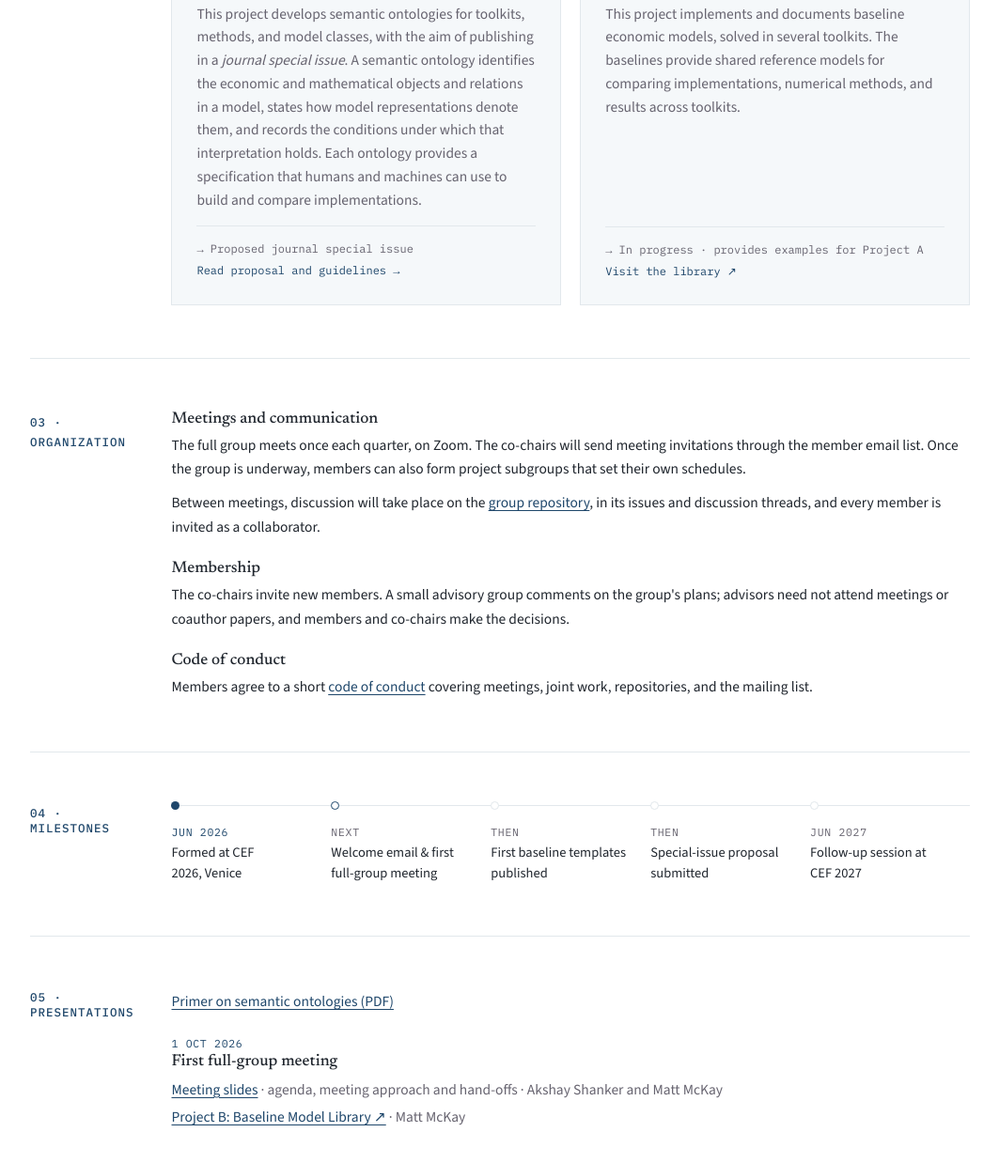
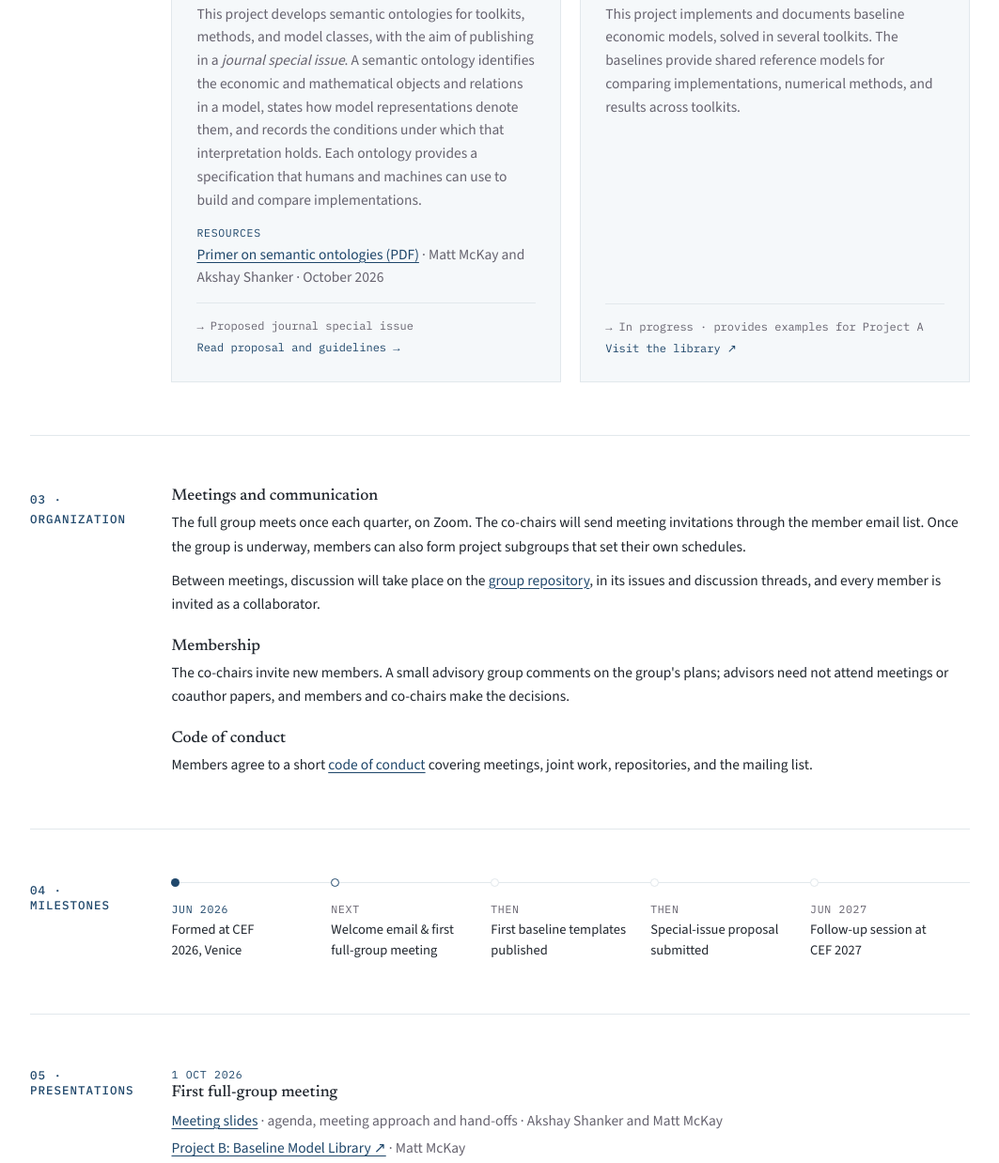
Before and after one commit to econ-ark/sce-wg-1, a plain HTML site: page docs/index.html in a window 1280 px wide. Shown: the part 1182-2420 px from the top of the page at 94% size, without its empty margins (108-1171 px from the left). Drawn offline with nearby package versions, Linux system fonts and the light colour scheme.

Commit message:
Present the semantic ontology primer as a Project A resource and build its PDF in Actions (#11)
* Present the semantic ontology primer as a Project A resource

The primer is a standing resource for Project A rather than the record of
one meeting. Move it from an undated item at the top of "05 · Presentations"
to a Resources line on the Project A card, which needs no renumbering of the
sections, and link it from the Project A page beside the proposal download.
Ignore the copy in docs/, which is a build output.

Part 1 of #10.

Co-Authored-By: Claude Opus 5.5 <noreply@anthropic.com>

* Build the semantic ontology primer PDF in Actions

Committing deck.pdf added about 2 MB to the history on every rebuild, 26
versions so far, and nothing kept it in step with deck.md. A new primer job
renders the deck with a pinned Marp CLI on the plain runner, which ships
Chrome; wg1 runs in the TeX Live container, which has none. assemble now
needs both jobs and collects the primer beside the pages that link to it.

The deck's figures are SVGs shown as images, which cannot use the page's
web fonts, so the job installs the fonts they name (Roboto, JetBrains Mono)
and asserts with pdffonts that the PDF embeds every family the deck needs.
The deck's own text needs no change: its Roboto, JetBrains Mono and Varela
Round rules are all overridden by the WG1 brand block.

Stop committing deck.pdf, drop the cp step from wg1, and set html: true in
the deck's .marprc.yml to match the CI command.

Part 2 of #10.

Co-Authored-By: Claude Opus 5.5 <noreply@anthropic.com>

---------

Co-authored-by: Claude Opus 5.5 <noreply@anthropic.com>

```diff
--- a/docs/index.html
+++ b/docs/index.html
@@ -74,6 +74,10 @@
           <span style="font-family:'IBM Plex Mono',monospace; font-size:12px; font-weight:500; letter-spacing:0.08em; text-transform:uppercase; color:var(--accent);">Project A</span>
           <h3 style="margin:0; font-family:'Newsreader',serif; font-weight:500; font-size:20px; line-height:1.25; text-wrap:pretty;"><a href="project-a.html" class="card-link">Semantics of Economic Models</a></h3>
           <p style="margin:0; font-size:15.5px; line-height:1.6; color:var(--muted); text-wrap:pretty; flex:1;">This project develops semantic ontologies for toolkits, methods, and model classes, with the aim of publishing in a <em>journal special issue</em>. A semantic ontology identifies the economic and mathematical objects and relations in a model, states how model representations denote them, and records the conditions under which that interpretation holds. Each ontology provides a specification that humans and machines can use to build and compare implementations.</p>
+          <div>
+            <p style="margin:0 0 4px; font-family:'IBM Plex Mono',monospace; font-size:11.5px; letter-spacing:0.06em; text-transform:uppercase; color:var(--accent);">Resources</p>
+            <p style="margin:0; font-size:15.5px; line-height:1.6; text-wrap:pretty;"><a href="semantic-ontology-primer.pdf">Primer on semantic ontologies (PDF)</a><span style="color:var(--muted);"> · Matt McKay and Akshay Shanker · October 2026</span></p>
+          </div>
           <div style="display:flex; flex-wrap:wrap; gap:6px 16px; justify-content:space-between; align-items:baseline; padding-top:14px; border-top:1px solid var(--line);">
             <p style="margin:0; font-family:'IBM Plex Mono',monospace; font-size:12px; line-height:1.6; color:var(--muted);">→ Proposed journal special issue</p>
             <a href="project-a.html" class="card-more">Read proposal and guidelines →</a>
@@ -160,11 +164,6 @@
       </div>
       <div style="flex:999 1 400px; min-width:0; display:grid; gap:24px;">
         <div>
-          <ul style="margin:0; padding:0; list-style:none; display:grid; gap:4px;">
-            <li style="font-size:15.5px; line-height:1.65;"><a href="semantic-ontology-primer.pdf">Primer on semantic ontologies (PDF)</a></li>
-          </ul>
-        </div>
-        <div>
           <p style="margin:0 0 4px; font-family:'IBM Plex Mono',monospace; font-size:11.5px; letter-spacing:0.06em; color:var(--accent);">1 OCT 2026</p>
           <h3 style="margin:0 0 8px; font-family:'Newsreader',serif; font-weight:500; font-size:17px;">First full-group meeting</h3>
           <ul style="margin:0; padding:0; list-style:none; display:grid; gap:4px;">
--- a/tools/build-project-a.mjs
+++ b/tools/build-project-a.mjs
@@ -219,6 +219,7 @@ fs.writeFileSync(OUT, `<!DOCTYPE html>
       <div style="display:flex; flex-wrap:wrap; gap:14px 18px; align-items:center; margin-top:28px;">
         <a class="doc-link" href="special-issue-proposal.pdf">Download the proposal (PDF)</a>
         <a href="https://github.com/econ-ark/sce-wg-1/blob/main/project-a/special-issue-proposal.md" class="card-more">Markdown source →</a>
+        <a href="semantic-ontology-primer.pdf" class="card-more">Primer (PDF)</a>
       </div>
     </header>
 
```
Also changed, not shown: .github/workflows/publish.yml, project-a/slides/semantic-ontology-cases/.marprc.yml, 2 other files.
